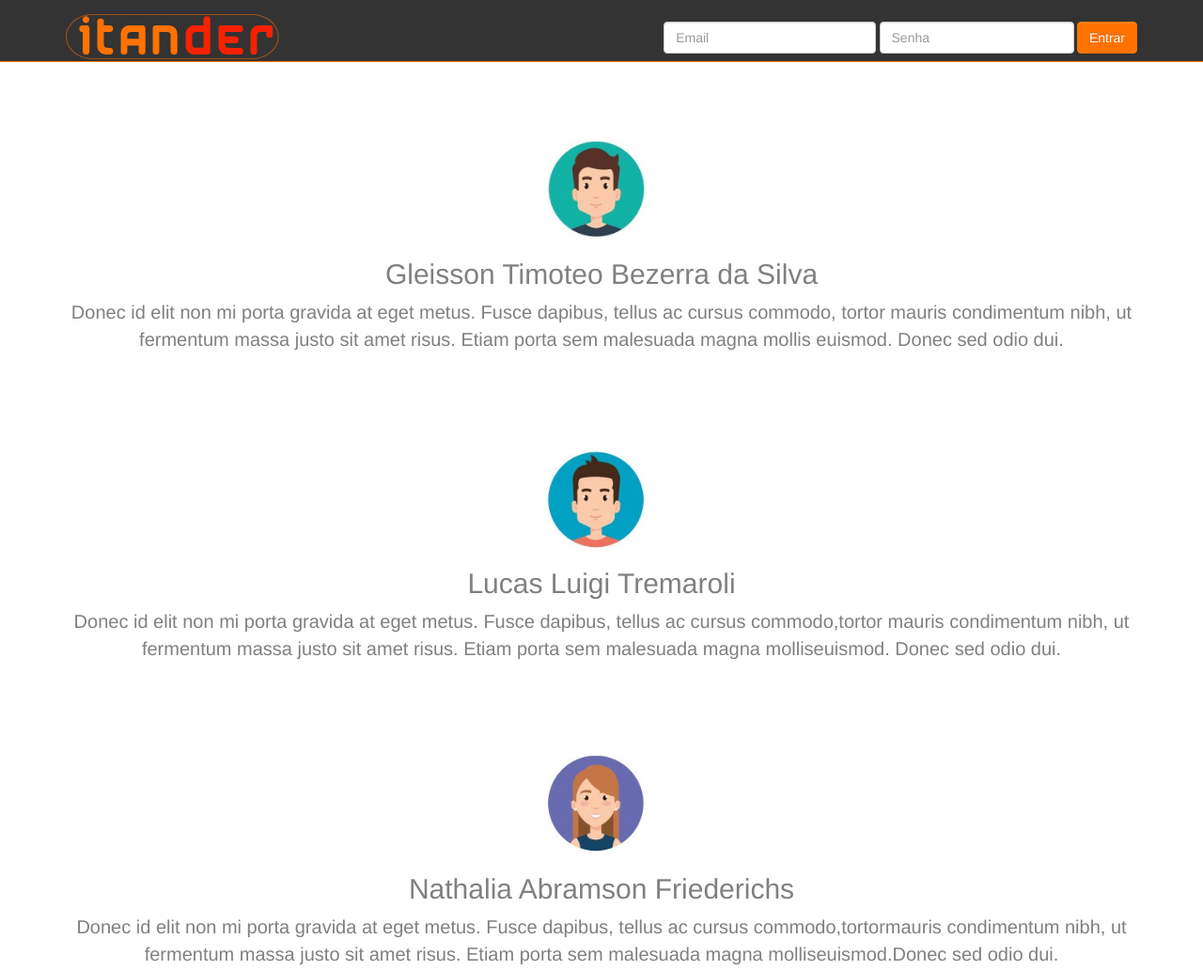
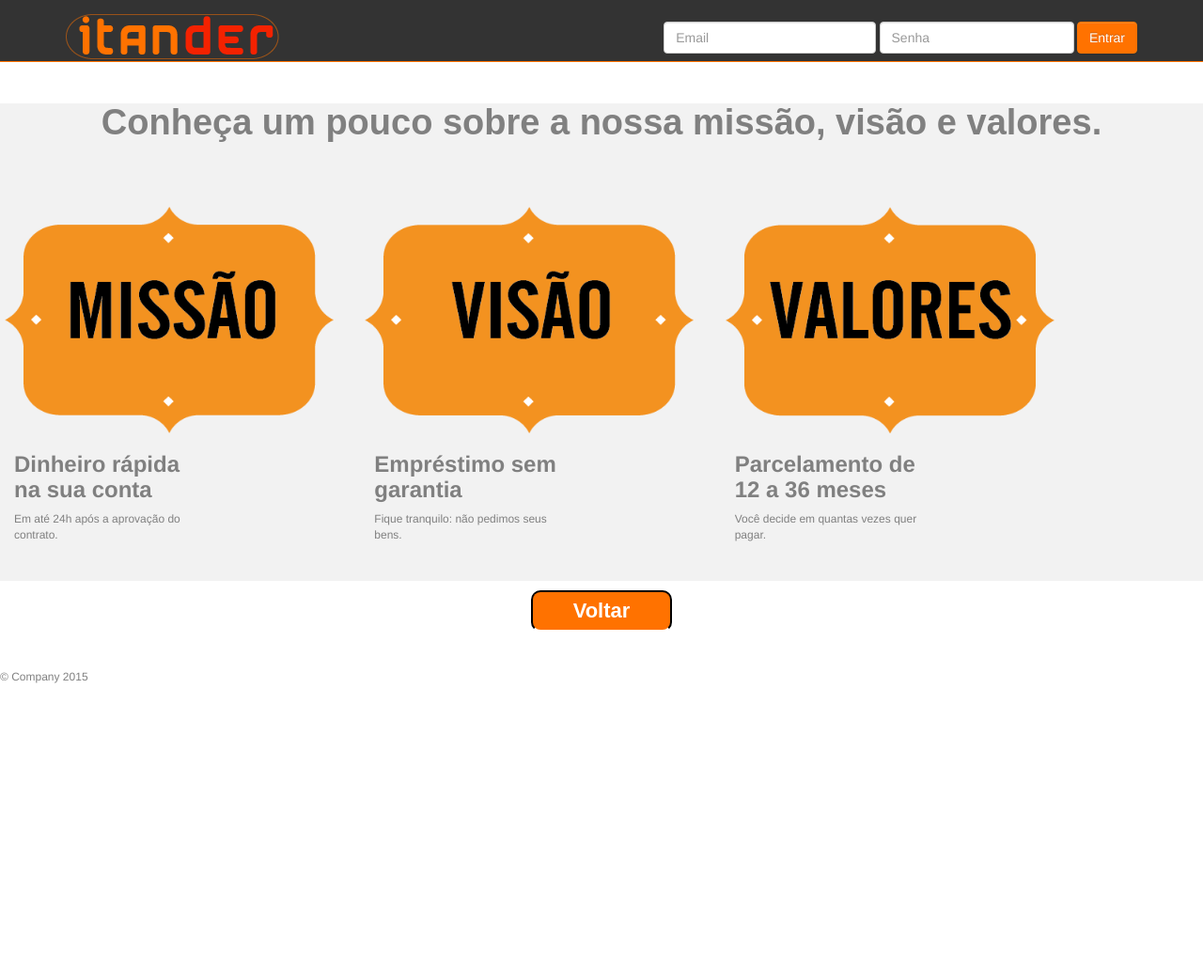
Before and after one commit to RzorX/lendmoney, a website: page public_html/oitander.html in a window 1280 px wide. Shown: the top 1032 px of the page at 94% size. After the commit the page ends 800 px from the top, so only its background shows below. Drawn offline with Linux system fonts and the light colour scheme.

Commit message:
ajust main.css & add imgs

```diff
--- a/public_html/css/main.css
+++ b/public_html/css/main.css
@@ -22,7 +22,23 @@ div.vantagens {
     text-align: center;
 }
 
+
+div.valores-img {
+    display: inline-block;
+    margin-left: 15px;
+    margin-right: 15px;
+    margin-top: 50px;
+}
+
 div.b{
+    margin-top: 10px;
+    margin-left: -10px;
+    margin-right: 10px;
+    margin-bottom: 10px;
+    display: inline;
+}
+
+div.lgs{
     margin-top: 10px;
     margin-left: -10px;
     margin-right: 10px;
@@ -128,8 +144,19 @@ div.outro_valor{
     margin-top: 50px;
 }
 
+img.mission{
+    width: 350px;
+    height: 241.313px;
+}
+
 div.infos{
     margin-top: 120px;
+    background-color: #f2f2f2;
+    margin-bottom: -30px;
+}
+
+div.oitander{
+    margin-top: 60px;
     background-color: #f2f2f2;
     margin-bottom: -30px;
 }
@@ -224,6 +251,10 @@ h2.equipe{
     text-align: center;
 }
 
+h2.missao{
+    text-align: center;
+}
+
 a.Conheca{
     font: bold 22px/24px arial;
     color: #ff7200;
--- a/public_html/oitander.html
+++ b/public_html/oitander.html
@@ -55,61 +55,50 @@
             </div>
         </div>
     </nav>
-    <div class="text-center container">
-        <div class="equipe">
-            <div class="a">
-                <div class="b">
-                    <picture class='fotos_equipe'>
-                        <source type="image/png" srcset="img/equipe1.png">
-                        <img src="img/equipe1.png" alt="Equipe 1">
+            <div class="oitander">
+            <h2 align="center" class="infostitle">
+                <strong>Conheça um pouco sobre a nossa missão, visão e valores.</strong>
+            </h2>
+            <div class="valores-img">
+                <div class="vlog">
+                    <div class="lgs">
+                        <picture class='fotos'>
+                            <source type="image/png" srcset="img/missao.png">
+                            <img class="mission" src="img/missao.png" alt="Nossa missão">
                         </picture>
                     </div>
                 </div>
-            <div class="description_equipe">
-                <h2 class="equipe">Gleisson Timoteo Bezerra da Silva</h2>
-                <p class="descricao">
-                    Donec id elit non mi porta gravida at eget metus. Fusce dapibus, tellus ac cursus commodo, tortor
-                    mauris
-                    condimentum nibh, ut fermentum massa justo sit amet risus. Etiam porta sem malesuada magna mollis
-                    euismod. Donec sed odio dui.
-                </p>
+                <div class="description_img">
+                    <h3 class="emp">Dinheiro rápida na sua conta</h3>
+                    <p class="vantagem_sub">Em até 24h após a aprovação do contrato.</p>
                 </div>
             </div>
-        <div class="equipe">
-            <div class="a">
-                <div class="b">
-                    <picture class='fotos_equipe'>
-                        <source type="image/png" srcset="img/equipe2.png">
-                        <img src="img/equipe2.png" alt="Equipe 2">
+            <div class="valores-img">
+                <div class="vlog">
+                    <div class="lgs">
+                        <picture class='fotos'>
+                            <source type="image/png" srcset="img/visao.png">
+                            <img class="mission" src="img/visao.png" alt="Nossa visão">
                         </picture>
                     </div>
                 </div>
-            <div class="description_equipe">
-                <h2 class="equipe">Lucas Luigi Tremaroli</h2>
-                <p class="descricao">
-                    Donec id elit non mi porta gravida at eget metus. Fusce dapibus, tellus ac cursus commodo,tortor
-                    mauris
-                    condimentum nibh, ut fermentum massa justo sit amet risus. Etiam porta sem malesuada magna
-                    molliseuismod. Donec sed odio dui.
-                </p>
+                <div class="description_img">
+                    <h3 class="emp">Empréstimo sem garantia</h3>
+                    <p class="vantagem_sub">Fique tranquilo: não pedimos seus bens.</p>
                 </div>
             </div>
-        <div class="equipe">
-            <div class="a">
-                <div class="b">
-                    <picture class='fotos_equipe'>
-                        <source type="image/png" srcset="img/equipe3.png">
-                        <img src="img/equipe3.png" alt="Equipe 3">
+            <div class="valores-img">
+                <div class="vlog">
+                    <div class="lgs">
+                        <picture class='fotos'>
+                            <source type="image/png" srcset="img/valores.png">
+                            <img class="mission" src="img/valores.png" alt="Nossos valores">
                         </picture>
                     </div>
                 </div>
-            <div class="description_equipe">
-                <h2 class="equipe">Nathalia Abramson Friederichs</h2>
-                <p class="descricao">
-                    Donec id elit non mi porta gravida at eget metus. Fusce dapibus, tellus ac cursus
-                    commodo,tortormauris condimentum nibh, ut fermentum massa justo sit amet risus. Etiam porta sem
-                    malesuada magna molliseuismod.Donec sed odio dui.
-                </p>
+                <div class="description_img">
+                    <h3 class="emp">Parcelamento de 12 a 36 meses</h3>
+                    <p class="vantagem_sub">Você decide em quantas vezes quer pagar.</p>
                 </div>
             </div>
         </div>
```
Also changed, not shown: public_html/img/missao.png (added), public_html/img/valores.png (added), public_html/img/visao.png (added). Lines whose indentation alone changed are shown as unchanged.
